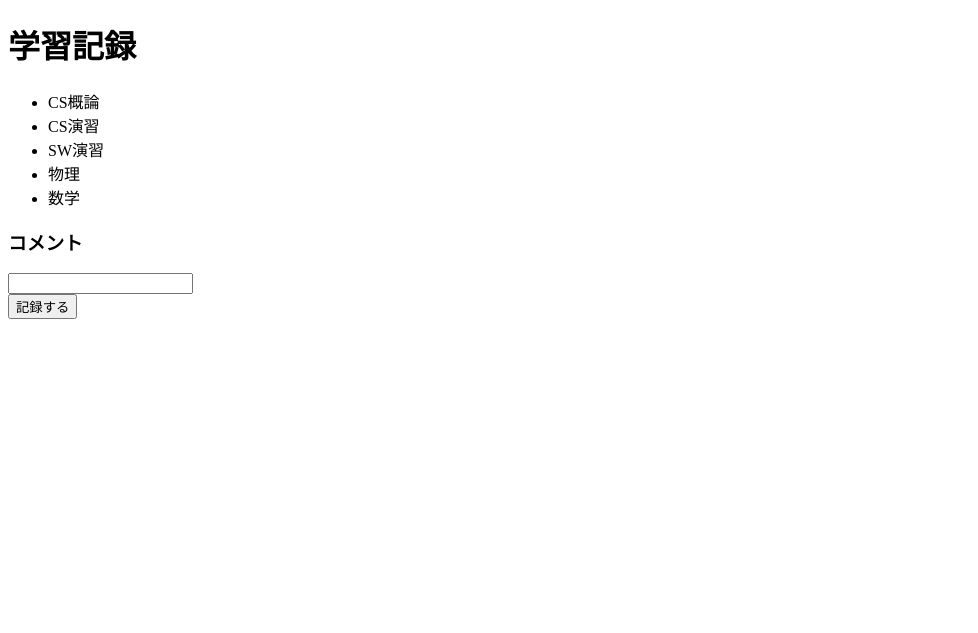
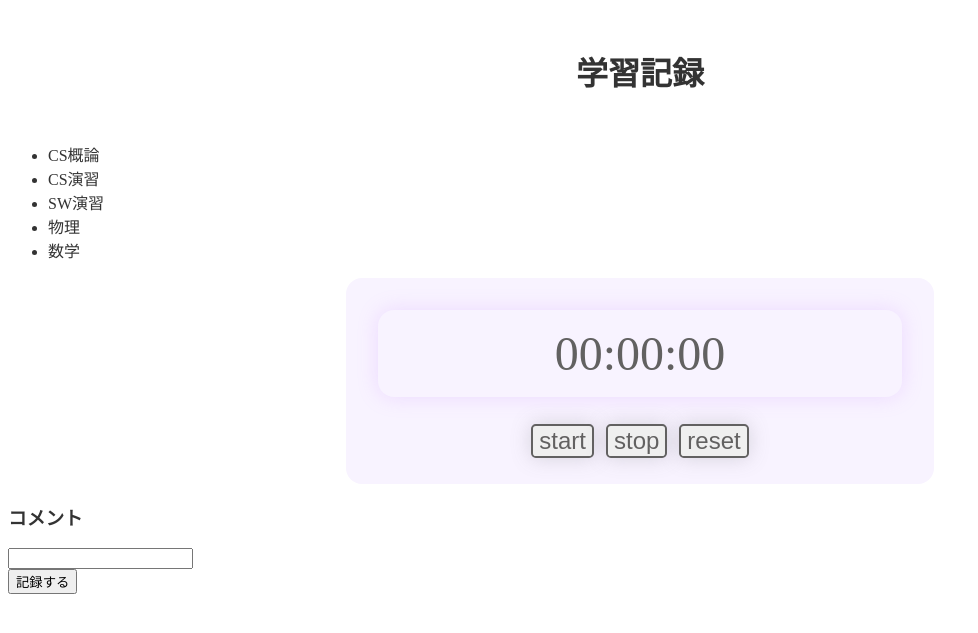
Before and after one commit to s1f102300919/CS4-2024-class5-team2-project, a Django app: page /record/ in a window 1280 px wide. Shown: the top 633 px of the page, without its empty margins (0-978 px from the left). Run offline with Django 5.2, Linux system fonts and the light colour scheme; parts of the project's set-up code (start-up, migrations or seed data) failed here and were passed over.

Commit message:
記録ページのストップウォッチ機能の追加

```diff
--- a/config/settings.py
+++ b/config/settings.py
@@ -118,7 +118,8 @@ USE_TZ = True
 # Static files (CSS, JavaScript, Images)
 # https://docs.djangoproject.com/en/5.1/howto/static-files/
 
-STATIC_URL = 'static/'
+STATIC_URL = '/static/'
+STATICFILES_DIRS = [BASE_DIR / 'static']
 
 # Default primary key field type
 # https://docs.djangoproject.com/en/5.1/ref/settings/#default-auto-field
--- /dev/null
+++ b/record/static/record/css/index.css
@@ -0,0 +1,39 @@
+body {
+    color: #333;
+}
+h1 {
+    text-align: center;
+    font-size: 2rem;
+    margin: 3rem;
+}
+
+#container {
+    background-color: #f8f3ff;
+    width: 540px;
+    border-radius: 1rem;
+    margin: 0 auto;
+    padding: 1.5rem;
+}
+
+#time {
+    color: #626161;
+    font-size: 3rem;
+    text-align: center;
+    padding: 1rem;
+    border-radius: 1rem;
+    box-shadow: 0 0 20px rgba(207, 139, 255, 0.25);
+    margin: .5rem;
+}
+
+#buttons {
+    font-size: 3rem;
+    text-align: center;
+}
+
+#start, #stop, #reset {
+    color: #626161;
+    border: #626161 2px solid;
+    font-size: 1.5rem;
+    border-radius: .3rem;
+    box-shadow: 0 0 20px rgba(112, 113, 114, 0.25);
+}
--- /dev/null
+++ b/record/static/record/js/index.js
@@ -0,0 +1,50 @@
+const time = document.getElementById('time');
+const startButton = document.getElementById('start');
+const stopButton = document.getElementById('stop');
+const resetButton = document.getElementById('reset');
+
+// 開始時間
+let startTime;
+// 停止時間
+let stopTime = 0;
+// タイムアウトID
+let timeoutID;
+
+// 時間を表示する関数
+function displayTime() {
+  const elapsedTime = Date.now() - startTime + stopTime; // 経過時間 (ミリ秒)
+
+  const h = String(Math.floor(elapsedTime / 3600000)).padStart(2, '0'); // 1時間 = 3600000ms
+  const m = String(Math.floor((elapsedTime % 3600000) / 60000)).padStart(2, '0'); // 1分 = 60000ms
+  const s = String(Math.floor((elapsedTime % 60000) / 1000)).padStart(2, '0'); // 1秒 = 1000ms
+
+  time.textContent = `${h}:${m}:${s}`;
+  timeoutID = setTimeout(displayTime, 10);
+}
+
+// スタートボタンがクリックされたら時間を進める
+startButton.addEventListener('click', () => {
+  startButton.disabled = true;
+  stopButton.disabled = false;
+  resetButton.disabled = true;
+  startTime = Date.now();
+  displayTime();
+});
+
+// ストップボタンがクリックされたら時間を止める
+stopButton.addEventListener('click', function() {
+  startButton.disabled = false;
+  stopButton.disabled = true;
+  resetButton.disabled = false;
+  clearTimeout(timeoutID);
+  stopTime += (Date.now() - startTime);
+});
+
+// リセットボタンがクリックされたら時間を0に戻す
+resetButton.addEventListener('click', function() {
+  startButton.disabled = false;
+  stopButton.disabled = true;
+  resetButton.disabled = true;
+  time.textContent = '00:00:00';
+  stopTime = 0;
+});
--- a/record/templates/form.html
+++ b/record/templates/form.html
@@ -4,8 +4,8 @@
 <head>
     <meta charset="UTF-8">
     <meta name="viewport" content="width=device-width, initial-scale=1.0">
-    <link rel="stylesheet" href="{% static 'css/test.css' %}">
-    <script src="{% static 'js/test.js' %}"></script>
+    <link rel="stylesheet" href="{% static 'record/css/test.css' %}">
+    <script src="{% static 'record/js/test.js' %}"></script>
     <title>Document</title>
 </head>
 <body>
--- a/record/templates/index.html
+++ b/record/templates/index.html
@@ -1,9 +1,11 @@
+{% load static %}
 <!DOCTYPE html>
 <html lang="ja">
 <head>
     <meta charset="UTF-8">
     <meta name="viewport" content="width=device-width, initial-scale=1.0">
     <title>Document</title>
+    <link rel="stylesheet" href="{% static 'record/css/index.css' %}">
 </head>
 <body>
     <h1>学習記録</h1>
@@ -13,6 +15,15 @@
         <li>{{subject}}</li>
     {% endfor %}
     </ul>
+
+    <div id="container">
+        <div id="time">00:00:00</div>
+        <div id="buttons">
+          <input id="start" type="button" value="start">
+          <input id="stop" type="button" value="stop">
+          <input id="reset" type="button" value="reset">
+        </div>
+    </div>
 
     <h3>コメント</h3>
     <form action = "{% url 'form' %}" method="POST" name = "form">
@@ -24,5 +35,6 @@
             <input type="submit" value="記録する">
         </div>
     </form>
+    <script src="{% static 'record/js/index.js' %}"></script>
 </body>
 </html>
```
Also changed, not shown: record/static/record/css/test.css (renamed from record/static/css/test.css), record/static/record/js/test.js (renamed from record/static/js/test.js).
